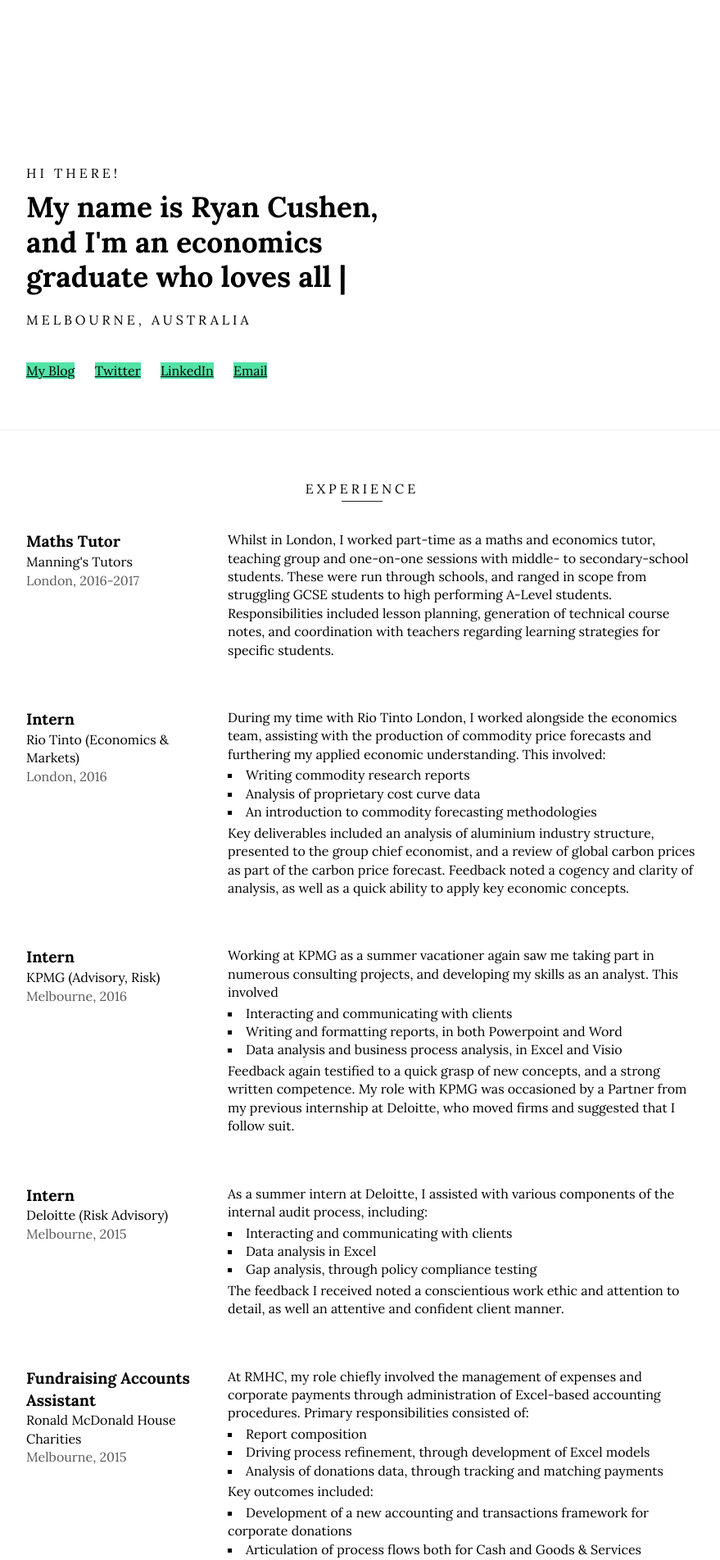
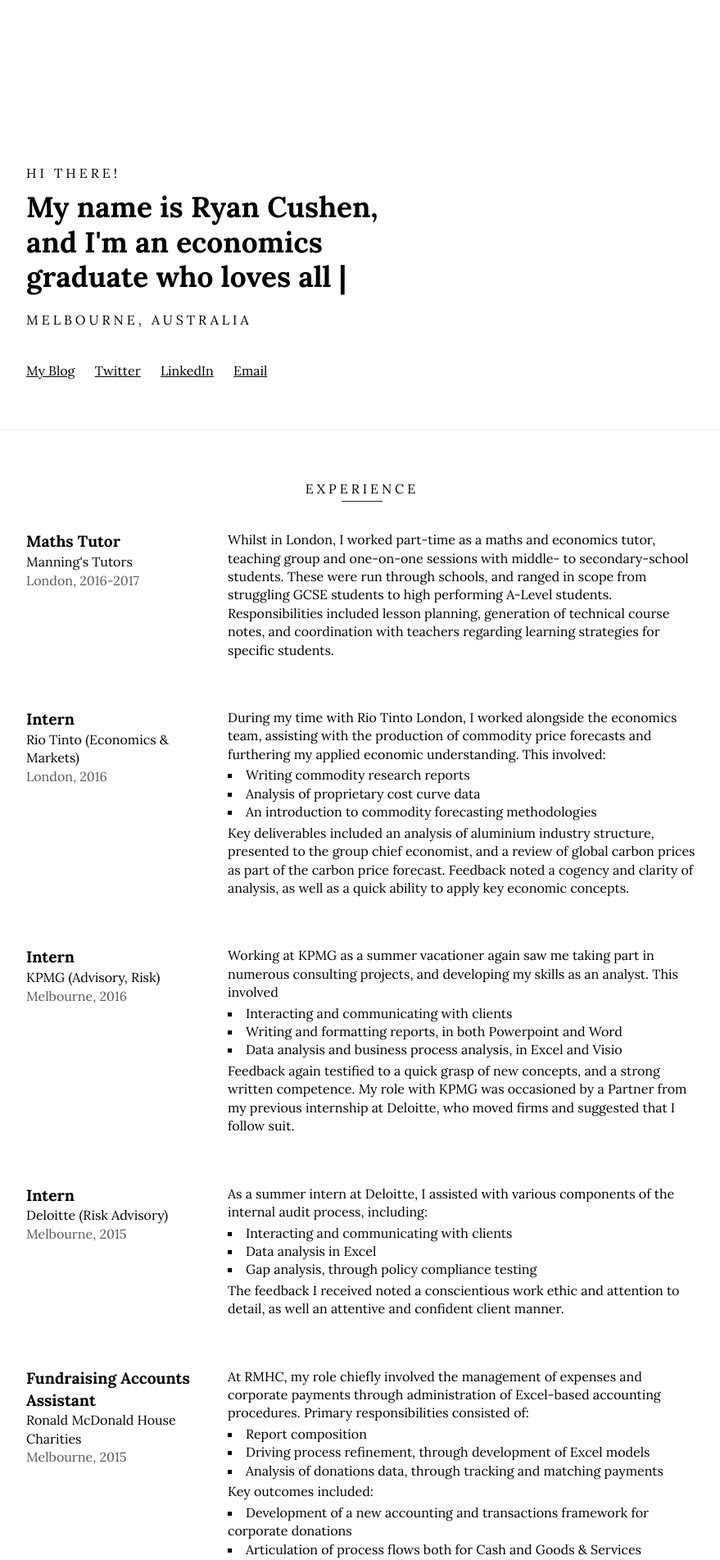
Before and after one commit to rcushen/resume, a Jekyll site: the page built from 17618f01a3a21b911c925bcb525a1d21abd30673/index.html, in a window 1280 px wide. Shown: the top 1903 px of the page at 82% size, without its empty margins (198-1077 px from the left). Built offline with Jekyll 4.4.1, drawn with Linux system fonts in a browser that asks for light colours.

Commit message:
Small update

```diff
--- a/_sass/_resume.scss
+++ b/_sass/_resume.scss
@@ -52,12 +52,13 @@
 
 a {
     color: black!important;
-    background: #53e3a6;
+    background: rgbaa(126, 194, 161, 1);
     /* background: rgba(245, 215, 110, .5); */
     transition: all linear .2s;
 
     &:hover {
-        background: rgba(245, 215, 110, 1);
+        background: rgbaa(126, 194, 161, 0.5);
+        /* background: rgba(245, 215, 110, 1); */
         text-decoration: none;
     }
 }
```
